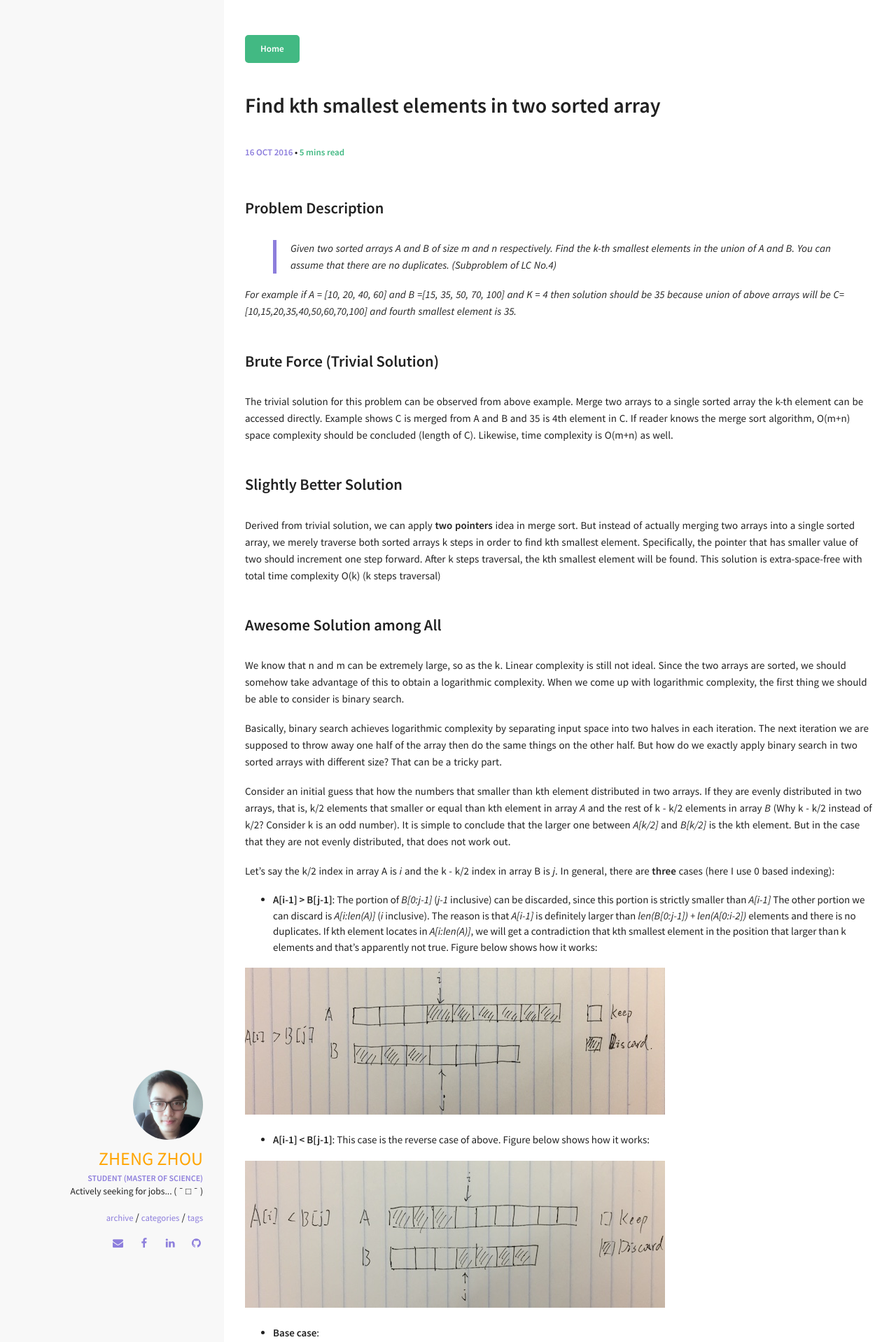
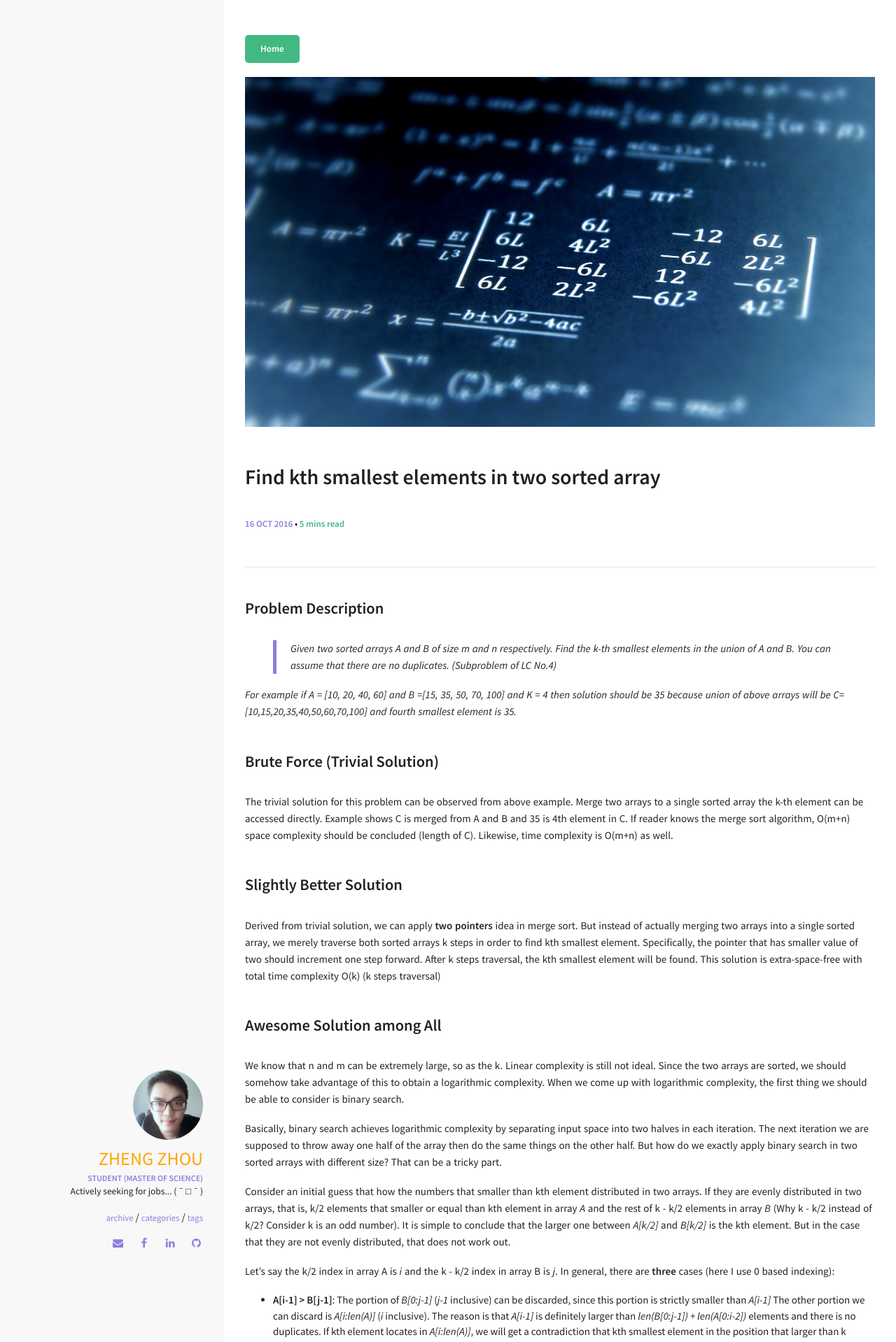
Before and after one commit to encorechow/encorechow.github.io, a Jekyll site: the page built from _posts/2016-10-16-Find-Kth-Smallest-Element-in-Two-Sorted-Array.md, in a window 1280 px wide. Shown: the top 1918 px of the page at 70% size. Built offline with Jekyll 4.4.1, drawn with Linux system fonts in a browser that asks for light colours.

Commit message:
Add image for recent post

```diff
--- a/_posts/2016-10-16-Find-Kth-Smallest-Element-in-Two-Sorted-Array.md
+++ b/_posts/2016-10-16-Find-Kth-Smallest-Element-in-Two-Sorted-Array.md
@@ -5,6 +5,9 @@ excerpt: "Preparing for interviews."
 categories: [Algorithms]
 tags: [code, Leetcode, two pointers, binary search]
 comments: true
+image:
+  feature: Algorithms-In-Computer-Science.jpg
+---
 ---
 
 ### Problem Description
```
Also changed, not shown: img/Algorithms-In-Computer-Science.jpg (added), img/LIB0TB3A8K.jpg (added), 4 other files.
